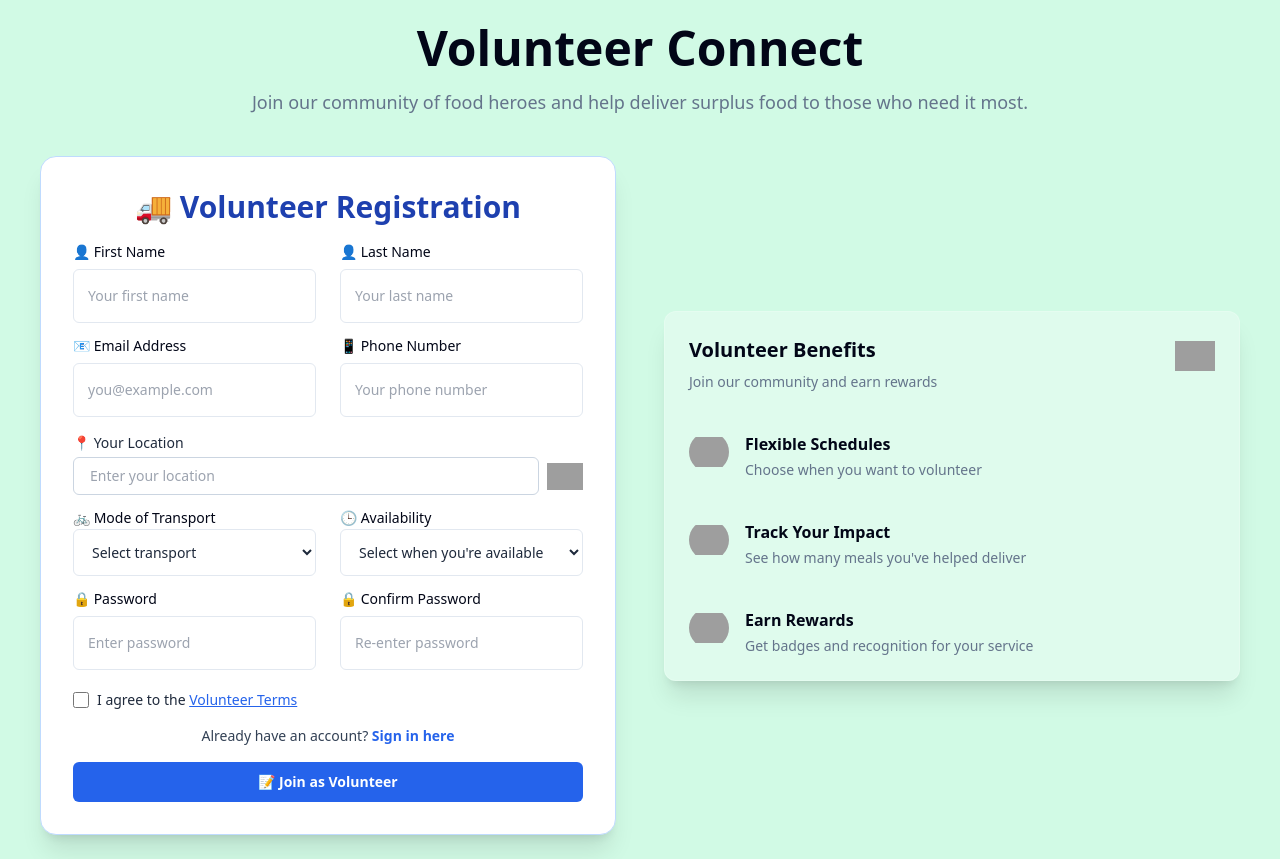
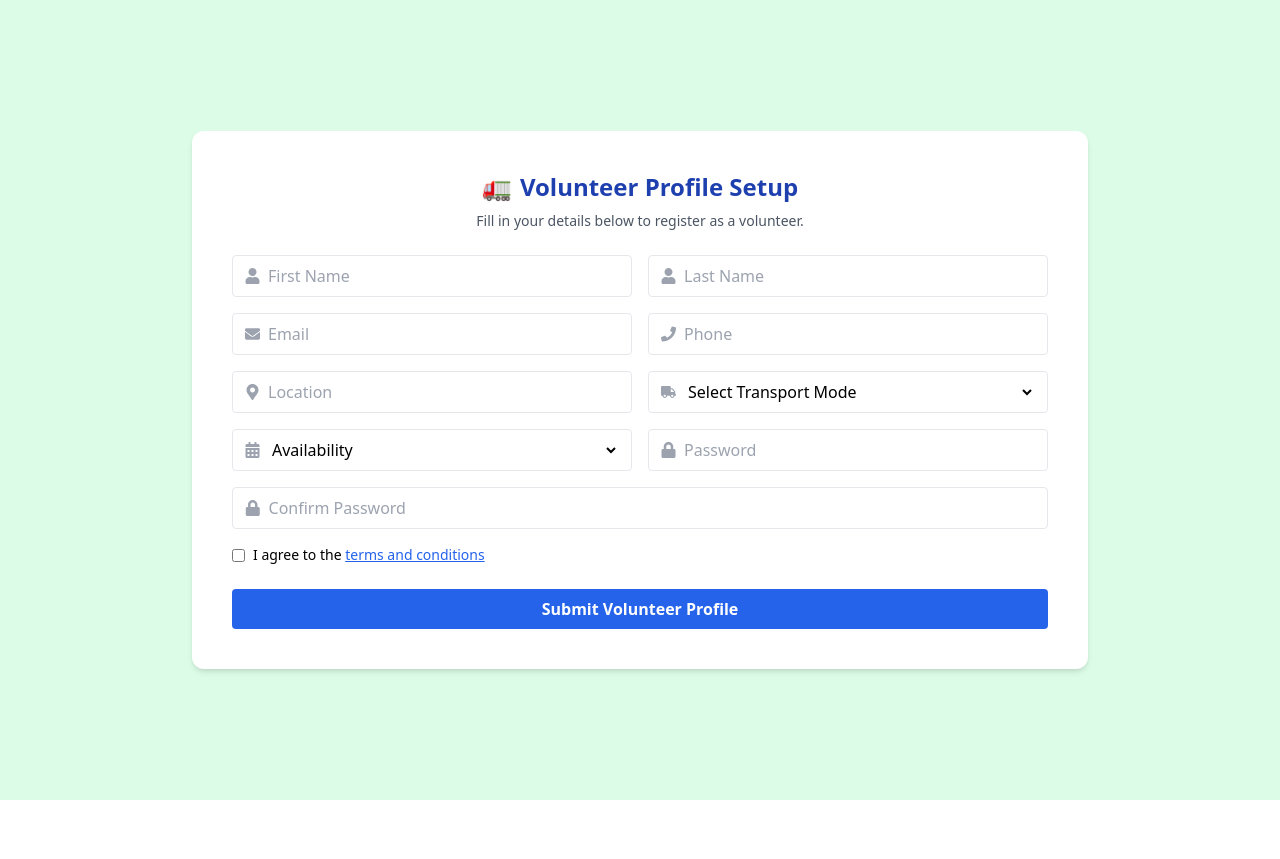
Before and after one commit to Vinay1489/Feed_The_Needy, a React (Vite) app in the folder frontend/: page /volunteersignup in a window 1280 px wide. After the commit the page ends 800 px from the top, so only its background shows below. Built offline with nearby package versions, Linux system fonts and the light colour scheme; grey boxes are pictures that could not be loaded.

Commit message:
new changes are made to the ui for better experience in volunteer side

```diff
--- a/frontend/src/App.jsx
+++ b/frontend/src/App.jsx
@@ -21,8 +21,7 @@ import ProtectedRoute from "./components/ProtectedRoute";
 import FullPageAnimation from "./fallbacks/FullPageAnimation";
 import Loadable from "./Loadable.jsx";
 import RouteTransitionWrapper from "./RouteTransitionWrapper.jsx";
-import VolunteerResetPassword from "./components/VolunteerForgot/VolunteerResetPassword.jsx";
-//import ForgotPasswordVolunteer from "./components/VolunteerForgot/ForgotPasswordVolunteer.jsx";
+
 
 
 
@@ -35,7 +34,7 @@ function delayImport(factory, delay = 3000) {
 }
 const Home = Loadable(lazy(() => delayImport(() => import("./components/HomeComponent/Home"))));
 const ForgotPassword = Loadable(lazy(() => delayImport(() => import("./components/NGOForgot/ForgotPassword"))));
-const Section = Loadable(lazy(() => delayImport(() => import("./components/VolunteerSignUp/Section"))));
+const VolunteerForm = Loadable(lazy(() => delayImport(() => import("./components/VolunteerSignUp/VolunteerForm.jsx"))));
 const VolunteerLogin = Loadable(lazy(() => delayImport(() => import("./components/VolunteerLogin/VolunteerLogin"))));
 const DonorLogin = Loadable(lazy(() => delayImport(() => import("./components/DonorLogin/DonorLogin"))));
 const DonorSignup = Loadable(lazy(() => delayImport(() => import("./components/DonorSignUp/DonorSignup"))));
@@ -50,8 +49,14 @@ const NGOAdminRegister = Loadable(
   lazy(() => delayImport(() => import("./components/NGORegister/NGOAdminRegister.jsx")))
 );
 const NGODashboard = Loadable(lazy(() => delayImport(() => import("./components/NGODashboard/NGODashboard"))));
-//const SmartExpiryEstimator= Loadable(lazy(() => delayImport(() => import("./components/Expiry/SmartExpiryEstimator"))));
-const ForgotPasswordVolunteer = Loadable(lazy(()=> delayImport(()=> import("./components/VolunteerForgot/ForgotPasswordVolunteer"))))
+const ForgotPasswordVolunteer = Loadable(lazy(()=> delayImport(()=> import("./components/VolunteerForgot/ForgotPasswordVolunteer"))));
+const VolunteerResetPassword = Loadable(
+  lazy(() =>
+    delayImport(() =>
+      import("./components/VolunteerForgot/VolunteerResetPassword.jsx")
+    )
+  )
+);
 export default function App(){
   return (
     <AuthProvider>
@@ -62,7 +67,7 @@ export default function App(){
           <Route path="/ngologinforgot" element={<ForgotPassword />} />
           <Route path="/ngoregister" element={<NGOAdminRegister />} />
           <Route path="/ngologin/dashboard" element={<NGODashboard />} />
-          <Route path="/volunteersignup" element={<Section />} />
+          <Route path="/volunteersignup" element={<VolunteerForm />} />
           <Route path="/volunteerlogin" element={<VolunteerLogin />} />
           <Route path="/donorlogin" element={<DonorLogin />} />
           <Route path="/donorsignup" element={<DonorSignup />} />
--- a/frontend/src/components/VolunteerSignUp/Section.jsx
+++ b/frontend/src/components/VolunteerSignUp/Section.jsx
@@ -23,12 +23,10 @@ const Section = () => {
           <div className="w-1/2 max-md:w-full">
             <VolunteerForm />
           </div>
-
-          {/* Benefits and optional Badges */}
+{/*
           <div className="w-1/2 flex flex-col items-center justify-center gap-6 max-md:w-full">
             <BenefitsCard />
-            {/* <BadgesCard /> */}
-          </div>
+          </div> */}
         </div>
       </div>
     </section>
--- a/frontend/src/components/VolunteerSignUp/VolunteerForm.jsx
+++ b/frontend/src/components/VolunteerSignUp/VolunteerForm.jsx
@@ -1,232 +1,195 @@
 import React, { useState } from "react";
-import FormInput from "./FormInput";
-import FormSelect from "./FormSelect";
-import { Link } from "react-router-dom";
+import {
+  FaUser,
+  FaEnvelope,
+  FaPhone,
+  FaMapMarkerAlt,
+  FaTruck,
+  FaCalendarAlt,
+  FaLock,
+} from "react-icons/fa";
 
 const VolunteerForm = () => {
-  const [firstName, setFirstName] = useState("");
-  const [lastName, setLastName] = useState("");
-  const [email, setEmail] = useState("");
-  const [phone, setPhone] = useState("");
-  const [location, setLocation] = useState("");
-  const [transport, setTransport] = useState("");
-  const [availability, setAvailability] = useState("");
-  const [password, setPassword] = useState("");
-  const [confirmPassword, setConfirmPassword] = useState("");
-  const [termsAccepted, setTermsAccepted] = useState(false);
-  const [errors, setErrors] = useState({});
+  const [formData, setFormData] = useState({
+    firstName: "",
+    lastName: "",
+    email: "",
+    phone: "",
+    location: "",
+    transportMode: "",
+    availability: "",
+    password: "",
+    confirmPassword: "",
+    agree: false,
+  });
 
-  const validate = () => {
-    const newErrors = {};
-    if (!firstName.trim()) newErrors.firstName = "First name is required";
-    if (!lastName.trim()) newErrors.lastName = "Last name is required";
-    if (!email.trim()) newErrors.email = "Email is required";
-    else if (!/\S+@\S+\.\S+/.test(email)) newErrors.email = "Invalid email";
-    if (!phone.trim()) newErrors.phone = "Phone number is required";
-    if (!location.trim()) newErrors.location = "Location is required";
-    if (!transport) newErrors.transport = "Please select transport";
-    if (!availability) newErrors.availability = "Please select availability";
-    if (!password) newErrors.password = "Password is required";
-    else if (password.length < 6)
-      newErrors.password = "Password must be at least 6 characters";
-    if (!confirmPassword)
-      newErrors.confirmPassword = "Please confirm your password";
-    else if (password !== confirmPassword)
-      newErrors.confirmPassword = "Passwords do not match";
-    if (!termsAccepted) newErrors.termsAccepted = "You must accept the terms";
-
-    setErrors(newErrors);
-    return Object.keys(newErrors).length === 0;
+  const handleChange = (e) => {
+    const { name, value, type, checked } = e.target;
+    setFormData((prev) => ({
+      ...prev,
+      [name]: type === "checkbox" ? checked : value,
+    }));
   };
 
   const handleSubmit = (e) => {
     e.preventDefault();
-    if (validate()) {
-      console.log("Form submitted");
-      // handle actual submission
-    }
+    console.log(formData);
   };
 
   return (
-    <form
-      onSubmit={handleSubmit}
-      className="grid grid-cols-1 md:grid-cols-2 gap-x-6 gap-y-4 p-8 mx-auto w-full max-w-5xl text-sm rounded-2xl shadow-xl bg-white border border-blue-200"
-    >
-      <h2 className="col-span-1 md:col-span-2 text-3xl font-bold text-blue-800 mb-1 text-center">
-        🚚 Volunteer Registration
+    <div className="min-h-screen flex items-center justify-center bg-green-100">
+      <div className="bg-white shadow-md rounded-xl p-10 w-full max-w-4xl">
+        <h2 className="text-2xl font-bold text-center text-blue-800 mb-2 flex justify-center items-center gap-2">
+          <span role="img" aria-label="volunteer">
+            🚛
+          </span>{" "}
+          Volunteer Profile Setup
         </h2>
+        <p className="text-center text-sm text-gray-600 mb-6">
+          Fill in your details below to register as a volunteer.
+        </p>
 
-      <div className="w-full">
-        <FormInput
-          label="👤 First Name"
-          placeholder="Your first name"
-          className="w-full"
-          value={firstName}
-          onChange={(e) => setFirstName(e.target.value)}
+        <form onSubmit={handleSubmit} className="grid grid-cols-2 gap-4">
+          <div className="flex items-center border rounded px-3 py-2">
+            <FaUser className="text-gray-400 mr-2" />
+            <input
+              type="text"
+              name="firstName"
+              placeholder="First Name"
+              value={formData.firstName}
+              onChange={handleChange}
+              className="w-full outline-none"
             />
-        {errors.firstName && (
-          <p className="text-red-600 text-xs">{errors.firstName}</p>
-        )}
           </div>
 
-      <div className="w-full">
-        <FormInput
-          label="👤 Last Name"
-          placeholder="Your last name"
-          className="w-full"
-          value={lastName}
-          onChange={(e) => setLastName(e.target.value)}
+          <div className="flex items-center border rounded px-3 py-2">
+            <FaUser className="text-gray-400 mr-2" />
+            <input
+              type="text"
+              name="lastName"
+              placeholder="Last Name"
+              value={formData.lastName}
+              onChange={handleChange}
+              className="w-full outline-none"
             />
-        {errors.lastName && (
-          <p className="text-red-600 text-xs">{errors.lastName}</p>
-        )}
           </div>
 
-      <div className="w-full">
-        <FormInput
-          label="📧 Email Address"
-          placeholder="you@example.com"
+          <div className="flex items-center border rounded px-3 py-2">
+            <FaEnvelope className="text-gray-400 mr-2" />
+            <input
               type="email"
-          className="w-full"
-          value={email}
-          onChange={(e) => setEmail(e.target.value)}
+              name="email"
+              placeholder="Email"
+              value={formData.email}
+              onChange={handleChange}
+              className="w-full outline-none"
             />
-        {errors.email && <p className="text-red-600 text-xs">{errors.email}</p>}
           </div>
 
-      <div className="w-full">
-        <FormInput
-          label="📱 Phone Number"
-          placeholder="Your phone number"
+          <div className="flex items-center border rounded px-3 py-2">
+            <FaPhone className="text-gray-400 mr-2" />
+            <input
               type="tel"
-          className="w-full"
-          value={phone}
-          onChange={(e) => setPhone(e.target.value)}
+              name="phone"
+              placeholder="Phone"
+              value={formData.phone}
+              onChange={handleChange}
+              className="w-full outline-none"
             />
-        {errors.phone && <p className="text-red-600 text-xs">{errors.phone}</p>}
           </div>
 
-      <div className="col-span-1 md:col-span-2">
-        <label className="block font-medium text-slate-800 mb-1">
-          📍 Your Location
-        </label>
-        <div className="flex items-center gap-2">
+          <div className="flex items-center border rounded px-3 py-2">
+            <FaMapMarkerAlt className="text-gray-400 mr-2" />
             <input
               type="text"
-            placeholder="Enter your location"
-            className="flex-1 px-4 py-2 rounded-md border border-slate-300 text-slate-800 bg-white"
-            value={location}
-            onChange={(e) => setLocation(e.target.value)}
-          />
-          <img
-            src="https://cdn.builder.io/api/v1/image/assets/3d8599fd284c412782eeca09638fc945/a789c5cba3ccb317e0abebd77f985f8820cb57ba?placeholderIfAbsent=true"
-            alt="Location icon"
-            className="w-9 h-9 object-contain hover:scale-110 transition-transform duration-200 cursor-pointer"
+              name="location"
+              placeholder="Location"
+              value={formData.location}
+              onChange={handleChange}
+              className="w-full outline-none"
             />
           </div>
-        {errors.location && (
-          <p className="text-red-600 text-xs mt-1">{errors.location}</p>
-        )}
+
+          <div className="flex items-center border rounded px-3 py-2">
+            <FaTruck className="text-gray-400 mr-2" />
+            <select
+              name="transportMode"
+              value={formData.transportMode}
+              onChange={handleChange}
+              className="w-full outline-none bg-transparent"
+            >
+              <option value="">Select Transport Mode</option>
+              <option value="bike">Bike</option>
+              <option value="car">Car</option>
+              <option value="van">Van</option>
+              <option value="walk">Walk</option>
+            </select>
           </div>
 
-      <div className="w-full">
-        <FormSelect
-          label="🚲 Mode of Transport"
-          placeholder="Select transport"
-          className="w-full"
-          options={["Bicycle", "Motorcycle/Scooter", "Car", "Van"]}
-          value={transport}
-          onChange={(e) => setTransport(e.target.value)}
-        />
-        {errors.transport && (
-          <p className="text-red-600 text-xs">{errors.transport}</p>
-        )}
+          <div className="flex items-center border rounded px-3 py-2">
+            <FaCalendarAlt className="text-gray-400 mr-2" />
+            <select
+              name="availability"
+              value={formData.availability}
+              onChange={handleChange}
+              className="w-full outline-none bg-transparent"
+            >
+              <option value="">Availability</option>
+              <option value="weekdays">Weekdays</option>
+              <option value="weekends">Weekends</option>
+              <option value="anytime">Anytime</option>
+            </select>
           </div>
 
-      <div className="w-full">
-        <FormSelect
-          label="🕒 Availability"
-          placeholder="Select when you're available"
-          className="w-full"
-          options={[
-            "Weekdays - Morning",
-            "Weekdays - Evening",
-            "Weekends - Morning",
-            "Weekends - Evening",
-          ]}
-          value={availability}
-          onChange={(e) => setAvailability(e.target.value)}
+          <div className="flex items-center border rounded px-3 py-2">
+            <FaLock className="text-gray-400 mr-2" />
+            <input
+              type="password"
+              name="password"
+              placeholder="Password"
+              value={formData.password}
+              onChange={handleChange}
+              className="w-full outline-none"
             />
-        {errors.availability && (
-          <p className="text-red-600 text-xs">{errors.availability}</p>
-        )}
           </div>
 
-      <div className="w-full">
-        <FormInput
-          label="🔒 Password"
-          placeholder="Enter password"
+          <div className="flex items-center border rounded px-3 py-2 col-span-2">
+            <FaLock className="text-gray-400 mr-2" />
+            <input
               type="password"
-          className="w-full"
-          value={password}
-          onChange={(e) => setPassword(e.target.value)}
+              name="confirmPassword"
+              placeholder="Confirm Password"
+              value={formData.confirmPassword}
+              onChange={handleChange}
+              className="w-full outline-none"
             />
-        {errors.password && (
-          <p className="text-red-600 text-xs">{errors.password}</p>
-        )}
           </div>
 
-      <div className="w-full">
-        <FormInput
-          label="🔒 Confirm Password"
-          placeholder="Re-enter password"
-          type="password"
-          className="w-full"
-          value={confirmPassword}
-          onChange={(e) => setConfirmPassword(e.target.value)}
-        />
-        {errors.confirmPassword && (
-          <p className="text-red-600 text-xs">{errors.confirmPassword}</p>
-        )}
-      </div>
-
-      <div className="col-span-1 md:col-span-2 mt-1">
-        <label className="flex items-center gap-2 text-slate-800 text-sm cursor-pointer">
+          <div className="col-span-2 flex items-center text-sm">
             <input
               type="checkbox"
-            className="w-4 h-4 border border-blue-600 rounded"
-            checked={termsAccepted}
-            onChange={(e) => setTermsAccepted(e.target.checked)}
+              name="agree"
+              checked={formData.agree}
+              onChange={handleChange}
+              className="mr-2"
             />
             <span>
               I agree to the{" "}
-            <span className="underline text-blue-600">Volunteer Terms</span>
+              <a href="#" className="text-blue-600 underline">
+                terms and conditions
+              </a>
             </span>
-        </label>
-        {errors.termsAccepted && (
-          <p className="text-red-600 text-xs mt-1">{errors.termsAccepted}</p>
-        )}
           </div>
 
-      <div className="col-span-1 md:col-span-2 text-center text-sm text-slate-700">
-        Already have an account?{" "}
-        <Link
-          to="/volunteerlogin"
-          className="text-blue-600 font-semibold hover:underline"
-        >
-          Sign in here
-        </Link>
-      </div>
-
-      <div className="col-span-1 md:col-span-2">
           <button
             type="submit"
-          className="w-full px-6 py-2.5 rounded-md bg-blue-600 text-white font-semibold hover:bg-blue-700 transition-colors"
+            className="col-span-2 mt-2 bg-blue-600 hover:bg-blue-700 text-white font-semibold py-2 rounded"
           >
-          📝 Join as Volunteer
+            Submit Volunteer Profile
           </button>
+        </form>
       </div>
-    </form>
+    </div>
   );
 };
 
```
Also changed, not shown: frontend/src/components/NGoPortal/NGOAdminLogin.jsx (+6 -5 lines). Lines whose indentation alone changed are shown as unchanged.
